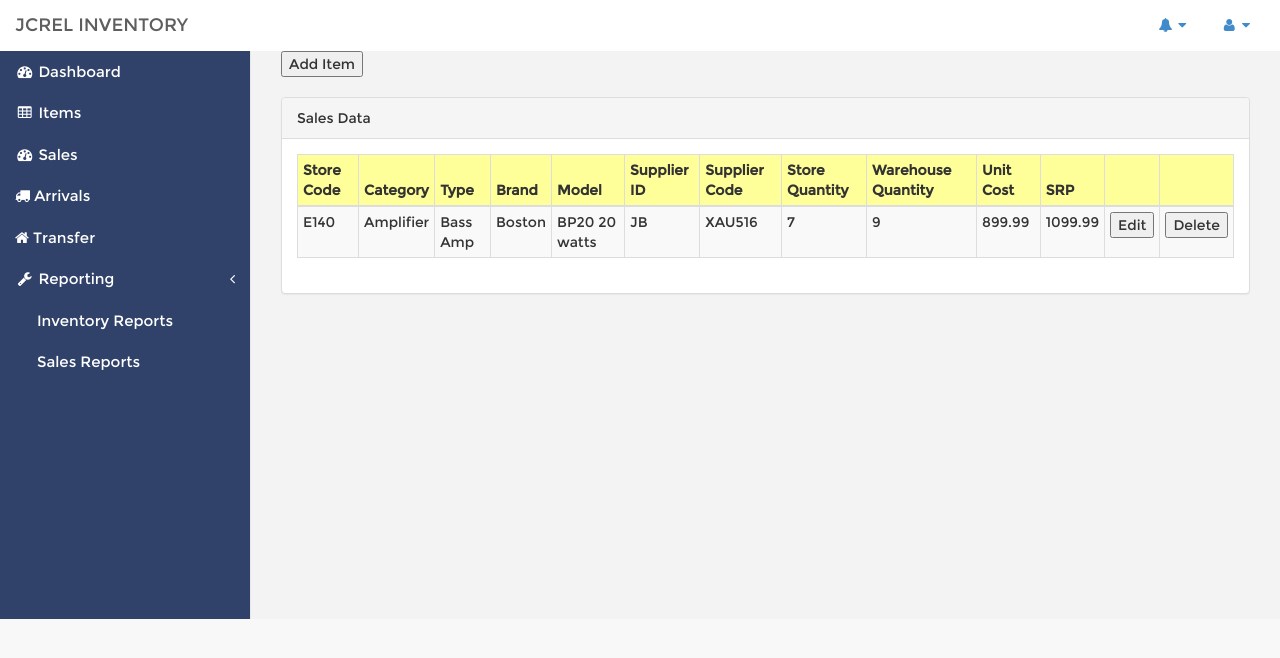
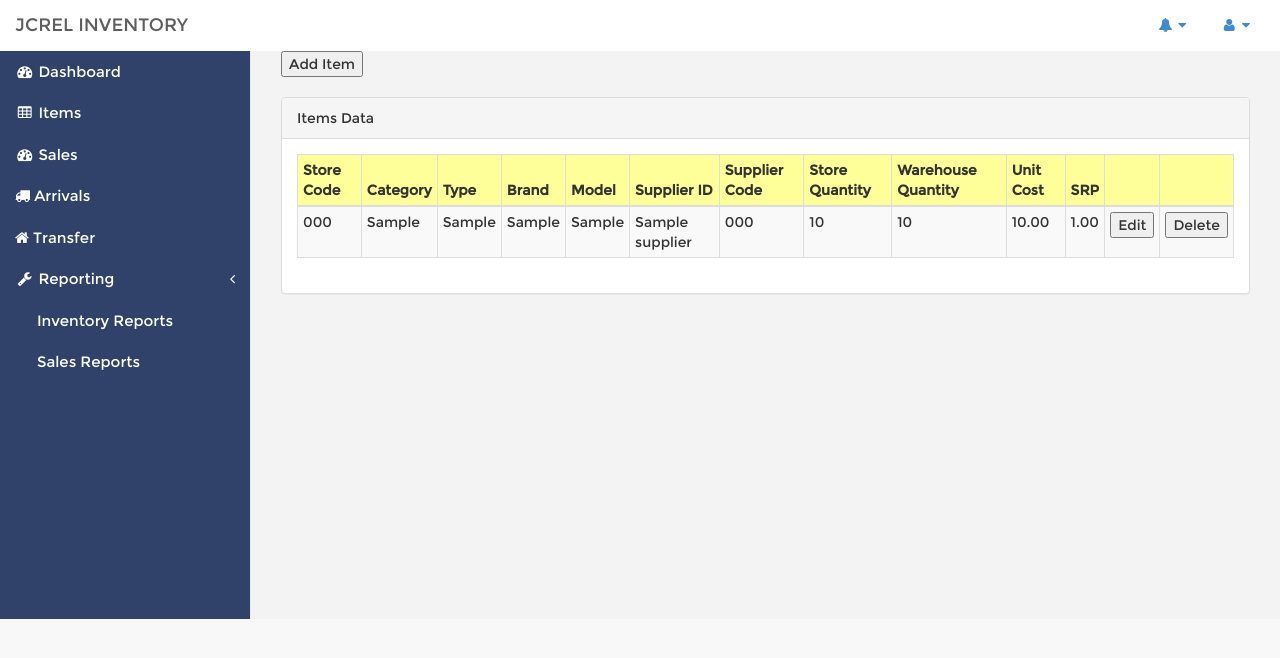
Before and after one commit to roselleebarle04/jcrel-ims, a Django app: page /items/ in a window 1280 px wide. Shown: the top 658 px of the page. Run offline with Django 3.2, Linux system fonts and the light colour scheme; a user stored in the database is signed in; tables that the repository leaves empty hold one stand-in row (values such as "Sample post"); some libraries are stand-ins or nearby versions.

Commit message:
Updated Items.html

```diff
--- a/inventory/templates/items/items.html
+++ b/inventory/templates/items/items.html
@@ -11,7 +11,7 @@
 <div class="row">
     <div class="col-lg-12">
         <div class="panel panel-default">
-            <div class="panel-heading">Sales Data</div>
+            <div class="panel-heading">Items Data</div>
             <div class="panel-body">
                 <table class="table table-striped table-bordered table-hover table-condensed">
                     <thead>
@@ -32,18 +32,19 @@
                         </tr>
                     </thead>
                     <tbody>
+                        {% for item in items %}
                         <tr>
-                            <td> E­1­40 </td>
-                            <td> Amplifier </td>
-                            <td> Bass Amp </td>
-                            <td> Boston </td>
-                            <td> BP20 20 watts </td>
-                            <td>JB</td>
-                            <td>XAU­516</td>
-                            <td>7</td>
-                            <td>9</td>
-                            <td>899.99</td>
-                            <td>1099.99</td>
+                            <td>{{ item.store_code }}</td>
+                            <td>{{ item.category }}</td>
+                            <td>{{ item.types }}</td>
+                            <td>{{ item.brand }}</td>
+                            <td>{{ item.model }}</td>
+                            <td>{{ item.supplier.name}}</td>
+                            <td>{{ item.supplier_code }}</td>
+                            <td>{{ item.store_quantity }}</td>
+                            <td>{{ item.warehouse_quantity }}</td>
+                            <td>{{ item.unit_cost }}</td>
+                            <td>{{ item.srp }}</td>
                             <td>
                             <form action="#">
                                 <input type="submit" value="Edit">
@@ -55,6 +56,7 @@
                             </form>
                             </td>
                         </tr>
+                        {% endfor %}
                     </tbody>
                 </table>
             </div>
```
